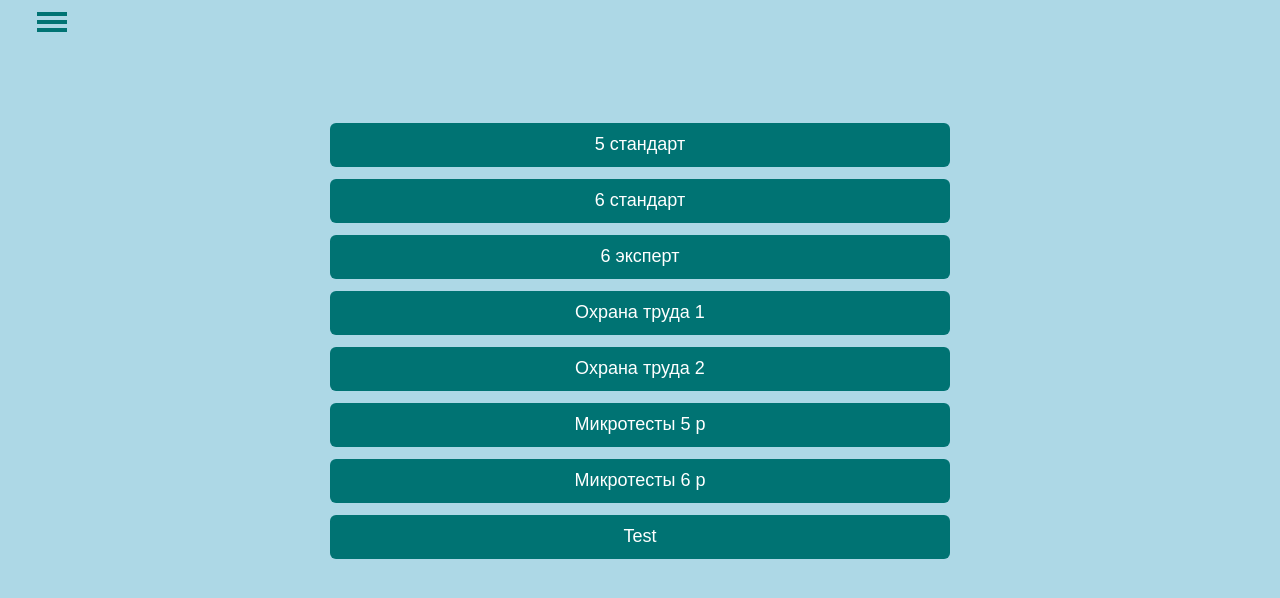
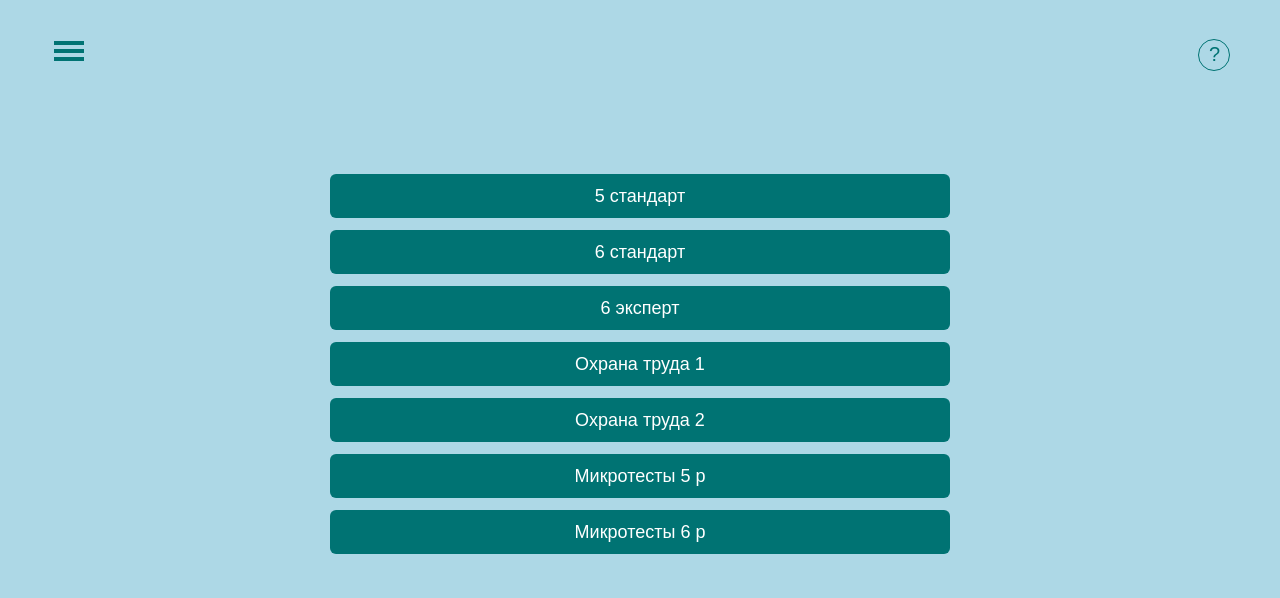
Before and after one commit to neBill/TestRPrefactNew2024, a plain HTML site: page index.html in a window 1280 px wide. Drawn offline with Linux system fonts and the light colour scheme.

Commit message:
add help button, add show/hide function for history menu

```diff
--- a/assets/css/main.css
+++ b/assets/css/main.css
@@ -74,7 +74,19 @@ body.dark-theme {
   max-height: 44px;
 }
 
+.dropdown-block{
 
+  background: #7d8fb3;
+  display: inline;
+
+
+}
+
+/* .main-help-button-block{
+
+  float: right;
+
+} */
 
 .clear_history_button{
 
@@ -242,9 +254,52 @@ p{
 }
 
 .header{
-  height: 40px;
-  padding: 0% 1%;
-  display: block;
+  height: 10%;
+  padding: 2% 2%;
+  /* background: blue; */
+  display: flex;
+  /* justify-content: center;
+  align-items: center; */
+
+}
+
+.main-help-button-block, .menu-button-block{
+
+  /* background-color: chartreuse; */
+  margin: 4px;
+  width: 50%;
+  height: 8%;
+  text-align: left;
+
+
+}
+.main-help-button-block{
+  text-align: right;
+}
+
+.main-help-button{
+
+  background-color: var(--body-fon);
+
+  color: var(--main-bg-color);
+  /* padding: 10px; */
+  text-align: center;
+  border: 1px var(--border-color);
+  border-radius: 50%;
+  /* text-decoration: none; */
+  display: inline-block;
+  font-size: 20px;
+  margin-top: 2px;
+  /* cursor: pointer; */
+  width: 32px;
+  height: 32px;
+}
+
+.main-help-button:active, .clear_history_button:active {
+
+  -webkit-tap-highlight-color: rgba(0, 0, 0, 0);
+  color: var(--main-fg-color);
+  border-color: var(--main-fg-color);
 
 }
 
@@ -276,7 +331,11 @@ button::-moz-focus-inner {
   border: 0 !important;
 }
 
+.help-block{
 
+
+  background: green;
+}
 
 .dropbtn {
 
@@ -304,7 +363,25 @@ button::-moz-focus-inner {
 /* .dropdown-block{
 
   background-color: red;
+  margin: 2%;
+  display: block;
+  width: 60%;
 } */
+
+/* .menu-button-block{
+
+  background-color: rgb(233, 24, 153);
+  width: 48%;
+} */
+
+/* .main-help-button-block{
+
+  background-color: rgb(44, 168, 106);
+  width: 48%;
+  float: right;
+} */
+
+
 
 .history_dropdown{
   /* background-color: #75b37f; */
--- a/assets/css/theme.css
+++ b/assets/css/theme.css
@@ -12,7 +12,7 @@
 
 }
 
-.font-size-change:active, .menu_button:active, .close_button:active, .clear_history_button:active{
+.font-size-change:active, .menu_button:active, .close_button:active{
   color: var(--main-fg-color);
 }
 
--- a/assets/js/settings.js
+++ b/assets/js/settings.js
@@ -94,6 +94,8 @@ function showHistoryDropdown(){
 
   //document.getElementById("dropDown_History").style.display = "block";
   document.getElementById("dropDown_History").classList.toggle("visible");
+
+
 }
 
 function showMenu() {
@@ -113,6 +115,22 @@ function hideMenu() {
   document.getElementById("dropDownMenu").classList.remove("visible");
 
   saveSettings();
+}
+
+function showHideHisotryMenu() {
+
+  let isMenuVisibile = document.getElementById("dropDown_History").classList.contains('visible') ;
+
+  if(isMenuVisibile) {
+
+   document.getElementById("dropDown_History").classList.remove('visible')
+
+  } else {
+
+    document.getElementById("dropDown_History").classList.add('visible')
+  }
+
+
 }
 
 function hideHelpPage() {
--- a/assets/js/ui.js
+++ b/assets/js/ui.js
@@ -273,7 +273,7 @@ button_home.addEventListener("click", function(event) {
     showResultsPage();
     showTestResult(false);
 
-
+    document.getElementById("dropDown_History").classList.remove('visible')
 
   }
   if (buttonText == "На главную") {
@@ -441,6 +441,8 @@ function showMainPage() {
   document.getElementById('test').style.display = "none";
   document.getElementById('nav_block').style.display = "none";
   document.getElementById('result').style.display = "none";
+  //document.getElementById("dropDown_History").classList.toggle("visible");
+  //document.getElementById('dropDown_History').classList.remove("visible");
 
 }
 
@@ -456,7 +458,7 @@ function showLevels() {
   document.getElementById('results').style.display = "none";
   document.getElementById('test').style.display = "none";
   document.getElementById('button_menu').style.display = "block";
-  document.getElementById('header_block').style.display = "block";
+  document.getElementById('header_block').style.display = "flex";
   document.getElementById('remove_history_block').style.display = "none";
 
       wrongAnswers.errors.length = 0;
@@ -590,7 +592,7 @@ function chooseTest(testId) {
     ot_maxim : test_maxim,
     micro_5 : micro_5,
     micro_6 : micro_6,
-    temp_test : test,
+    // temp_test : test,
   }
   return testList[testId];
 }
--- a/index.html
+++ b/index.html
@@ -20,9 +20,27 @@
       <div class="header" id="header_block">
 
 
+        <div class="menu-button-block">
+          <button onclick="showMenu()" class="dropbtn" id="button_menu">
+            <svg>
+              <rect class="svg-burger"></rect>
+              <rect class="svg-burger" y="8"></rect>
+              <rect class="svg-burger" y="16"></rect>
+            </svg>
+          </button>
 
-        <div class="dropdown-block">
-          <div >
+        </div>
+        <div class="main-help-button-block">
+          <button class="main-help-button" id="help-main-page" onclick="showHelpPage()">?</button>
+        </div>
+
+      </div>
+
+
+
+      <!-- <div class="dropdown-block">  -->
+
+          <!-- <div class="menu-button-block">
             <button onclick="showMenu()" class="dropbtn" id="button_menu">
               <svg>
                 <rect class="svg-burger"></rect>
@@ -31,6 +49,17 @@
               </svg>
             </button>
           </div>
+          <div class="main-help-button-block">
+            <button onclick="" class="help-main-button" id="help-main-page">
+              <svg>
+                <rect class="svg-burger"></rect>
+                <rect class="svg-burger" y="8"></rect>
+                <rect class="svg-burger" y="16"></rect>
+              </svg>
+            </button>
+          </div> -->
+
+
 
 
           <div class="dropdown-content" id="dropDownMenu">
@@ -123,30 +152,30 @@
             <br>
 
           </div>
-        </div>
+        <!-- </div> -->
 
         <!-- <div class="hist-block">
           <button  class="history_button" id="">История</button>
         </div>  -->
 
-      </div>
+      <!-- </div> -->
 
-  		<div class="history_block" id="main_page">
+  		<div class="history_block" id="history_dropdown_block">
 
         <div class="clear_history_block" id ="remove_history_block">
-
-          <button class="clear_history_button" id="clear_current_hisory" onclick="showHistoryDropdown()">История</button>
+          <button class="clear_history_button" id="clear_current_hisory" onclick="showHideHisotryMenu()">История</button>
         </div>
 
-        <!-- <div class="dropdown-content" id="dropDownMenu">  -->
+
 
         <div class="history_dropdown" id="dropDown_History" >
 
-
-          <!-- <p><b>Удалить историю теста</b></p>     -->
-
           <button class="menu_button" id="history_remover" onclick="clearCurrentHistory()">Удалить
             историю теста</button><br>
+            <hr class="line"/>
+
+          <button class="menu_button" id="history_remover" onclick="showHideHisotryMenu()">Закрыть
+              </button><br>
 
         </div>
 
@@ -167,7 +196,7 @@
         <button id="ot_maxim" class="test_button">Охрана труда 2</button>
         <button id="micro_5"  class="test_button">Микротесты 5 р</button>
         <button id="micro_6" class="test_button">Микротесты 6 р</button>
-        <button id="temp_test"  class="test_button" >Test</button>
+        <!-- <button id="temp_test"  class="test_button" >Test</button> -->
         <!-- <br><br><br><br><br><br>
         <button id="help" class="button" onclick="document.location='assets/help.html'">Помощь</button> -->
       </div>
@@ -272,7 +301,7 @@
     <script src="/assets/js/ui.js"></script>
     <script src="/assets/js/data.js"></script>
     <script src="/assets/js/ot.js"></script>
-    <script src="/assets/js/temp.js"></script>
+    <!-- <script src="/assets/js/temp.js"></script> -->
     <script src="/assets/js/micro5.js"></script>
     <script src="/assets/js/micro6.js"></script>
     <script src="/assets/js/otmaxim.js"></script>
```
